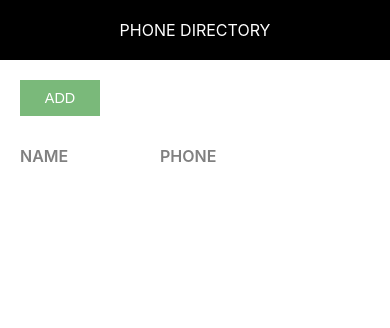
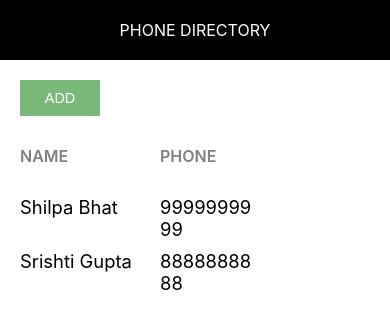
Before and after one commit to pranavsachdeva/phone-directory, a React (Create React App) app: page / in a window 390 px wide. Shown: the top 328 px of the page. Built offline with nearby package versions, Linux system fonts and the light colour scheme.

Commit message:
Smart & Dumb: Added ‘PhoneDirectory’ as smart component, renamed ‘App…

```diff
--- a/src/AddSubscriber.js
+++ b/src/AddSubscriber.js
@@ -17,9 +17,15 @@ class AddSusbscriber extends Component {
         state[e.target.name] = e.target.value;
         this.setState(state);
     }
+    onFormSubmitted = (e) => {
+        e.preventDefault();
+        this.props.addSubscriberHandler(this.state);
+        this.setState({ id: 0, name: '', phone: ' ' });
+    }
 
     render() {
-        const {name, phone} = this.state;
+        const { name, phone } = this.state;
+
 
         return (
             <div>
@@ -27,16 +33,16 @@ class AddSusbscriber extends Component {
                 <div className="component-body-container">
                     <button className="custom-btn">Back</button>
 
-                    <form className="subscriber-form">
-                        <label htmlFor="name" className="label-control">Name: </label><br/>
-                        <input id="name" type="text" className="input-control" name="name" onChange={this.inputChangedHandler}/><br/><br/>
-                        <label htmlFor="phone" className="label-control">Phone: </label><br/>
-                        <input id="phone" type="text" className="input-control" name="phone" onChange={this.inputChangedHandler}/><br/><br/>
+                    <form className="subscriber-form" onSubmit={this.onFormSubmitted.bind(this)}>
+                        <label htmlFor="name" className="label-control">Name: </label><br />
+                        <input id="name" type="text" className="input-control" name="name" onChange={this.inputChangedHandler} /><br /><br />
+                        <label htmlFor="phone" className="label-control">Phone: </label><br />
+                        <input id="phone" type="text" className="input-control" name="phone" onChange={this.inputChangedHandler} /><br /><br />
 
                         <div className="subscriber-info-container">
-                            <span className="subscriber-to-add-heading">Subscriber to be added: </span><br/>
-                            <span className="subscriber-info">Name: {name}</span><br/>
-                            <span className="subscriber-info">Phone: {phone}</span><br/>
+                        <span className="subscriber-to-add-heading">Subscriber to be added: </span><br />
+                            <span className="subscriber-info">Name: {name}</span><br />
+                            <span className="subscriber-info">Phone: {phone}</span><br />
                         </div>
 
                         <button type="submit" className="custom-btn add-btn">Add</button>
--- /dev/null
+++ b/src/PhoneDirectory.js
@@ -0,0 +1,44 @@
+import React, { Component } from 'react';
+import AddSubscriber from './AddSubscriber';
+import ShowSubscribers from './ShowSubscribers';
+
+class PhoneDirectory extends Component {
+
+    constructor() {
+        super();
+        this.state = {
+            subscribersList: [
+                {
+                    id: 1,
+                    name: "Shilpa Bhat",
+                    phone: "9999999999"
+                },
+                {
+                    id: 2,
+                    name: "Srishti Gupta",
+                    phone: "8888888888"
+                }
+            ]
+        }
+    }
+
+    addSubscriberHandler = (newSubscriber) => {
+        let subscribersList = this.state.subscribersList;
+        if (subscribersList.length > 0) {
+            newSubscriber.id = subscribersList[subscribersList.length - 1].id + 1;
+        } else {
+            newSubscriber.id = 1;
+        }
+        subscribersList.push(newSubscriber);
+        this.setState({ subscribersList: subscribersList });
+    }
+
+    render() {
+        return (
+            // <AddSubscriber addSubscriberHandler={this.addSubscriberHandler} />
+            <ShowSubscribers subscribersList={this.state.subscribersList} />
+        )
+    }
+}
+
+export default PhoneDirectory;
--- a/src/App.js
+++ b/src/ShowSubscribers.js
@@ -1,15 +1,11 @@
 import React, { Component } from 'react';
 import Header from './Header.js';
-import './App.css';
+import './ShowSubscribers.css';
 
 
-class App extends Component {
-  constructor() {
-    super();
-    this.state = {
-      subscribersListToShow: []
-    }
-  }
+
+class ShowSubscribers extends Component {
+
 
   render() {
 
@@ -25,7 +21,7 @@ class App extends Component {
             <span className="grid-item phone-heading">Phone</span>
           </div>
           {
-             this.state.subscribersListToShow.map(sub => {
+              this.props.subscribersList.map(sub => {
               return <div key={sub.id} className="grid-container">
                 <span className="grid-item">{sub.name}</span>
                 <span className="grid-item">{sub.phone}</span>
@@ -39,4 +35,4 @@ class App extends Component {
     }
 }
 
-export default App;
+export default ShowSubscribers;
--- a/src/index.js
+++ b/src/index.js
@@ -1,11 +1,12 @@
 import React from 'react';
 import ReactDOM from 'react-dom';
 import './index.css';
-import App from './App';
+
 import * as serviceWorker from './serviceWorker';
 import AddSusbscriber from './AddSubscriber';
 import './common/common.css';
-ReactDOM.render(<App />, document.getElementById('root'));
+import PhoneDirectory from './PhoneDirectory';
+ReactDOM.render(<PhoneDirectory />, document.getElementById('root'));
 // unregister() to register() below. Note this comes with some pitfalls.
 // Learn more about service workers: https://bit.ly/CRA-PWA
 serviceWorker.unregister();
```
Also changed, not shown: src/ShowSubscribers.css (renamed from src/App.css).
